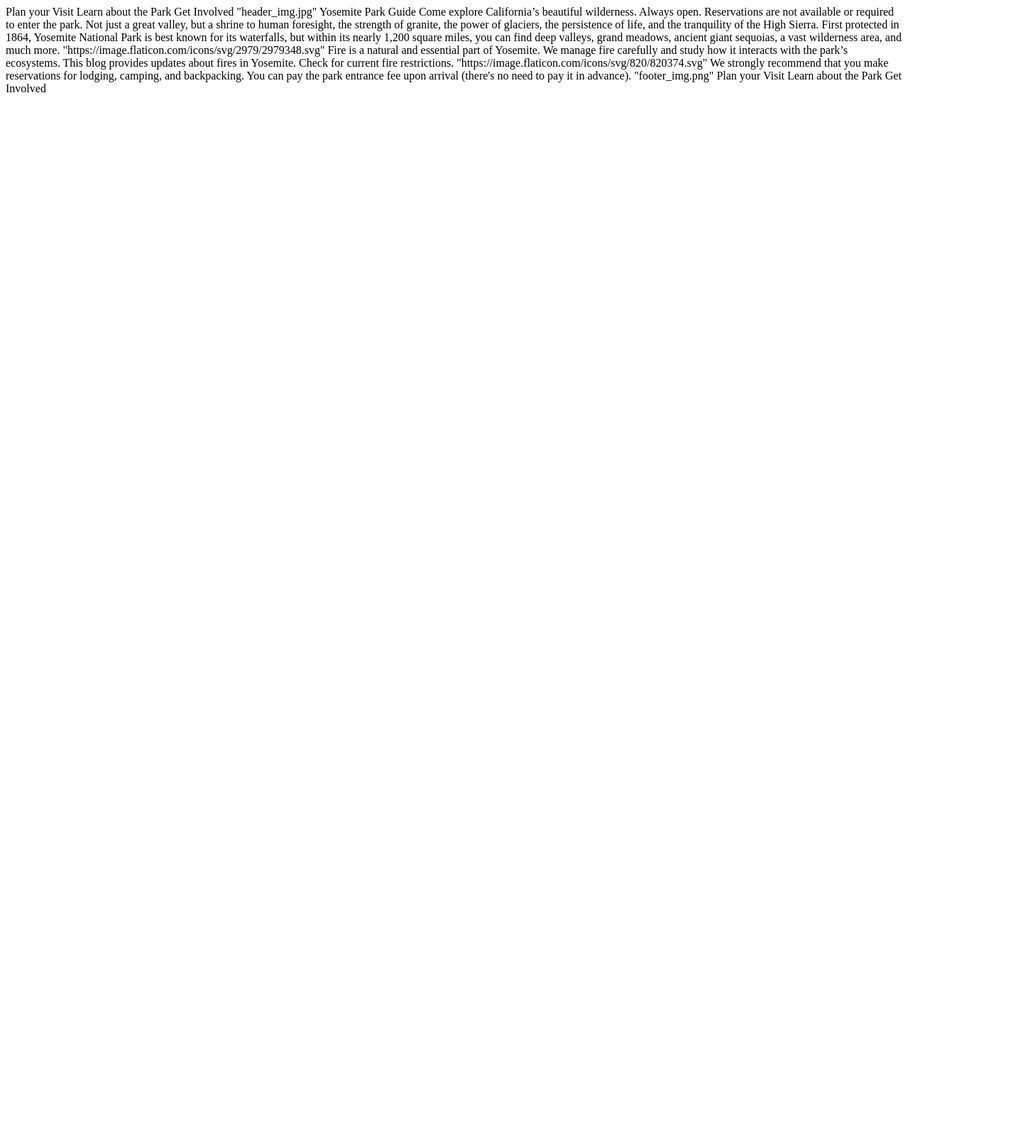
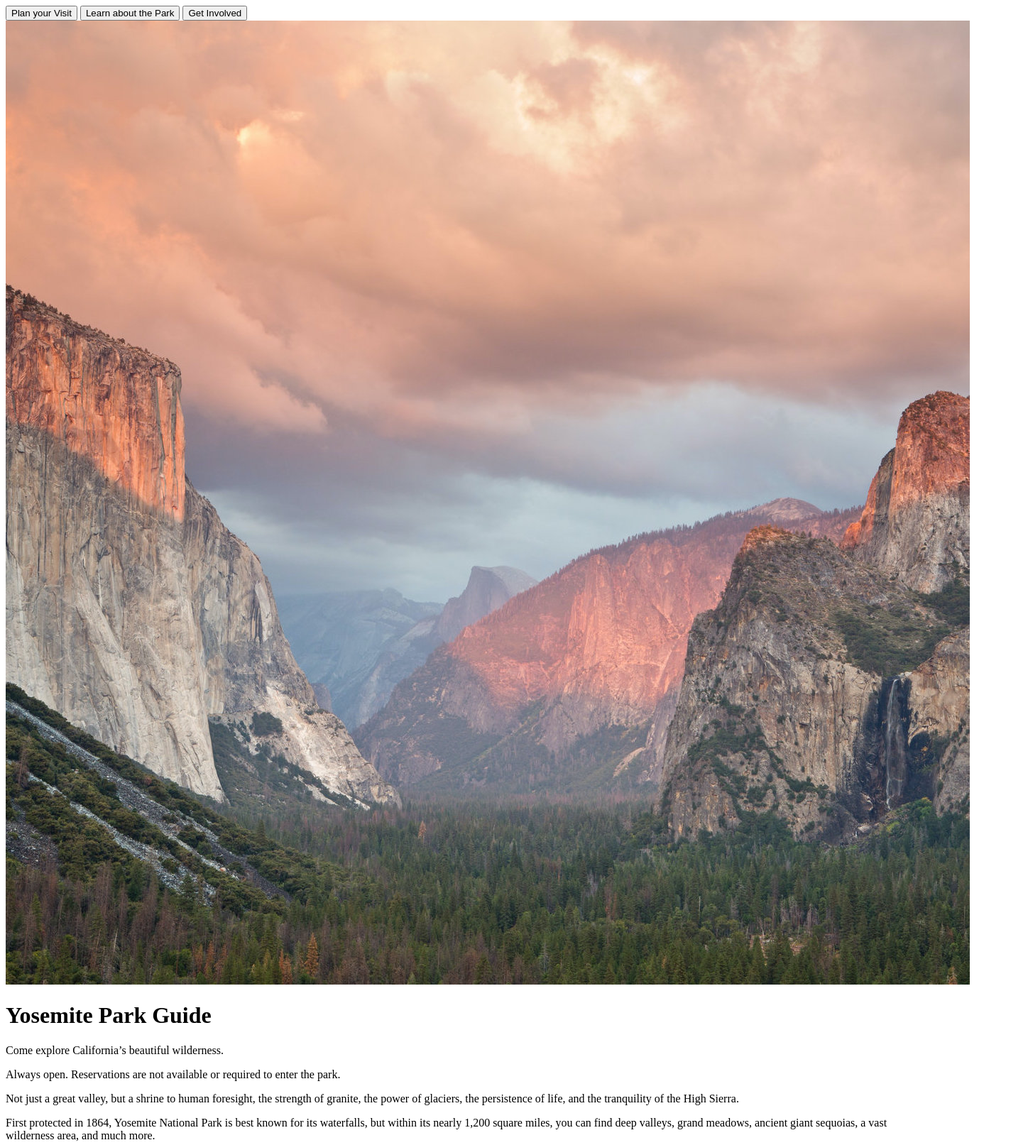
Before and after one commit to bloominstituteoftechnology/web-module-challenge-intro-css, a plain HTML site: page index.html in a window 1280 px wide. Shown: the top 1613 px of the page at 71% size, 1448 px wide, since content can reach past the window. Before the commit the page ends 800 px from the top, so only its background shows below. Drawn offline with Linux system fonts and the light colour scheme; files whose address does not match are found by name; a web font is replaced by a local one.

Commit message:
Update index.html

```diff
--- a/index.html
+++ b/index.html
@@ -2,36 +2,109 @@
 <!DOCTYPE html>
 <html lang="en">
 <head>
+  <link rel='stylesheet' type ='text/css' href="index.css" media='screen'/>
+  <link rel="preconnect" href="https://fonts.gstatic.com">
+<link href="https://fonts.googleapis.com/css2?family=Chelsea+Market&display=swap" rel="stylesheet">
+<link rel="preconnect" href="https://fonts.gstatic.com">
+<link href="https://fonts.googleapis.com/css2?family=Chelsea+Market&family=Roboto+Mono&display=swap" rel="stylesheet">
+
 <!-- Link your CSS stylesheet -->
 
 </head>
 <body>
-        Plan your Visit
-        Learn about the Park
-        Get Involved
 
+  <nav class = 'navigation'>
+        <button class= "orange" href ='#'>Plan your Visit</button>
+        <button class="blue" href = '#'>Learn about the Park</button>
+        <button class="yellow" href = '#'>Get Involved</button>
+  </nav>
 
-      "header_img.jpg"
-      Yosemite Park Guide
-      Come explore California’s beautiful wilderness.
-      Always open. Reservations are not available or required to enter the park.
+      <header class = "header">
+
+        <div class ="picture">
+
+          <img src = '/Users/estebandurazo/web-module-project-intro-css/web-module-project-intro-css/assets/header_img.jpg'>
+
+          </div>
+
+      <div class="text">
+
+        <h1 class ='YosemiteTitle'>Yosemite Park Guide</h1>
+        <p class ="Mantra">Come explore California’s beautiful wilderness.</p>
+        <p class="Adtext">
+          Always open. Reservations are not available or required to enter the park.
+        </p>
+
+      </div>
+
+      </header>
+
+  <div class ="Obackground">
+
+    <p class = 'first'>
+
 
       Not just a great valley, but a shrine to human foresight, the strength of granite, the power of glaciers, the persistence of life, and the tranquility of the High Sierra.
 
+    </p>
+
+
+
+    <p class ="second">
+
+
       First protected in 1864, Yosemite National Park is best known for its waterfalls, but within its nearly 1,200 square miles, you can find deep valleys, grand meadows, ancient giant sequoias, a vast wilderness area, and much more.
 
-      "https://image.flaticon.com/icons/svg/2979/2979348.svg"
-      Fire is a natural and essential part of Yosemite. We manage fire carefully and study how it interacts with the park’s ecosystems. This blog provides updates about fires in Yosemite. Check for current fire restrictions.
 
-      "https://image.flaticon.com/icons/svg/820/820374.svg"
-      We strongly recommend that you make reservations for lodging, camping, and backpacking. You can pay the park entrance fee upon arrival (there's no need to pay it in advance).
-
-      "footer_img.png"
+    </p>
 
 
-        Plan your Visit
-        Learn about the Park
-        Get Involved
+  </div>
 
+
+
+
+      <div class = "fire">
+
+
+        <img class ="img2" src ='https://image.flaticon.com/icons/svg/2979/2979348.svg'>
+        <p class = "description1">Fire is a natural and essential part of Yosemite. We manage fire carefully and study how it interacts with the park’s ecosystems. This blog provides updates about fires in Yosemite. Check for current fire restrictions.</p>
+
+
+      </div>
+
+
+      <div>
+
+        <img class = "img3" src ='https://image.flaticon.com/icons/svg/820/820374.svg'>
+        <p class = "description2">We strongly recommend that you make reservations for lodging, camping, and backpacking. You can pay the park entrance fee upon arrival (there's no need to pay it in advance).</p>
+
+
+      </div>
+
+
+
+
+      <footer>
+
+    <div class = "lastone">
+
+
+      <img class = "img4" src ='/Users/estebandurazo/web-module-project-intro-css/web-module-project-intro-css/assets/footer_img.jpg'>
+
+
+    </div>
+
+
+      <nav class ='navigation-bottom'>
+
+        <button class= "orange1" href ='#'>Plan your Visit</button>
+        <button class="blue1" href = '#'>Learn about the Park</button>
+        <button class="yellow1" href = '#'>Get Involved</button>
+
+      </nav>
+
+
+      </footer>
 </body>
 </html>
```
